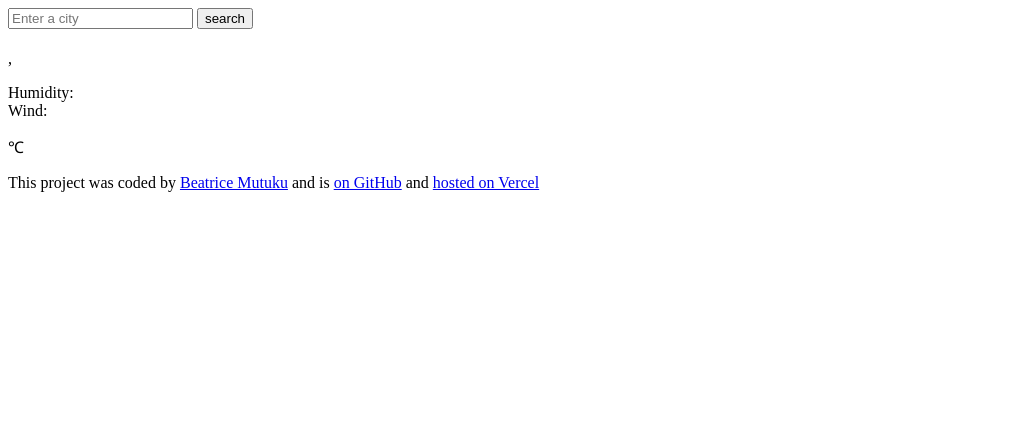
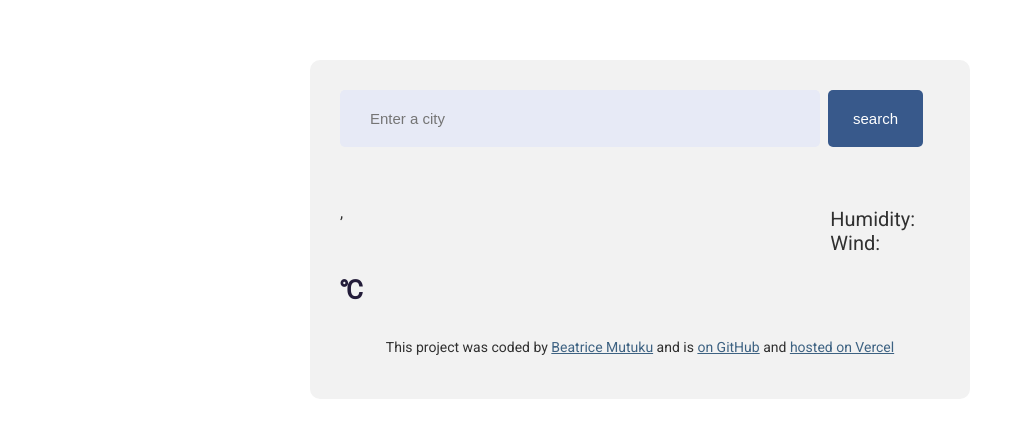
Before and after one commit to Beatricenzoa/Vanilla-Weather-Search, a plain HTML site: page index.html in a window 1280 px wide. Shown: the whole page, without its empty margins (0-1025 px from the left). Drawn offline with Linux system fonts and the light colour scheme.

Commit message:
Added a CSS file

```diff
--- a/index.html
+++ b/index.html
@@ -3,6 +3,13 @@
   <head>
     <meta charset="UTF-8" />
     <meta name="viewport" content="width=device-width, initial-scale=1.0" />
+    <link rel="preconnect" href="https://fonts.googleapis.com" />
+    <link rel="preconnect" href="https://fonts.gstatic.com" crossorigin />
+    <link
+      href="https://fonts.googleapis.com/css2?family=Roboto:ital,wght@0,100;0,300;0,400;0,500;0,700;0,900;1,100;1,300;1,400;1,500;1,700;1,900&display=swap"
+      rel="stylesheet"
+    />
+    <link rel="stylesheet" href="src/styles.css" />
     <title>Vanilla Weather Search</title>
   </head>
   <body>
--- /dev/null
+++ b/src/styles.css
@@ -0,0 +1,80 @@
+body {
+  font-family: "Roboto", sans-serif;
+}
+a {
+  color: #113f67;
+}
+.weather-app {
+  border-radius: 10px;
+  background: #f2f2f2;
+  width: 600px;
+  margin: 60px auto;
+  padding: 30px;
+}
+header {
+  padding-bottom: 40px;
+}
+#search-input {
+  border: none;
+  padding: 20px 30px;
+  border-radius: 5px;
+  background: #e7eaf6;
+  width: 80%;
+  font-size: 15px;
+}
+#search-button {
+  border: none;
+  border-radius: 5px;
+  padding: 20px 25px;
+  background: #38598b;
+  color: white;
+  margin-left: 4px;
+  font-size: 15px;
+}
+h1 {
+  font-size: 34px;
+  font-weight: 900;
+  margin: 0;
+  color: #231c39;
+}
+#temperature-details {
+  display: flex;
+  justify-content: start;
+}
+#icon {
+  position: relative;
+  bottom: 5px;
+}
+#temperature {
+  font-size: 80px;
+  font-weight: bold;
+  margin-top: 0;
+  color: #231c39;
+}
+#unit {
+  color: #231c39;
+  font-weight: bold;
+  font-size: 26px;
+}
+.current-weather {
+  display: flex;
+  justify-content: space-between;
+}
+.current-details p {
+  font-size: 16px;
+  opacity: 0.8;
+}
+.precipitation {
+  font-size: 20px;
+  margin-right: 25px;
+  opacity: 0.8;
+}
+strong {
+  color: #113f67;
+}
+footer {
+  padding-top: 20px;
+  text-align: center;
+  opacity: 0.8;
+  font-size: 14px;
+}
```
